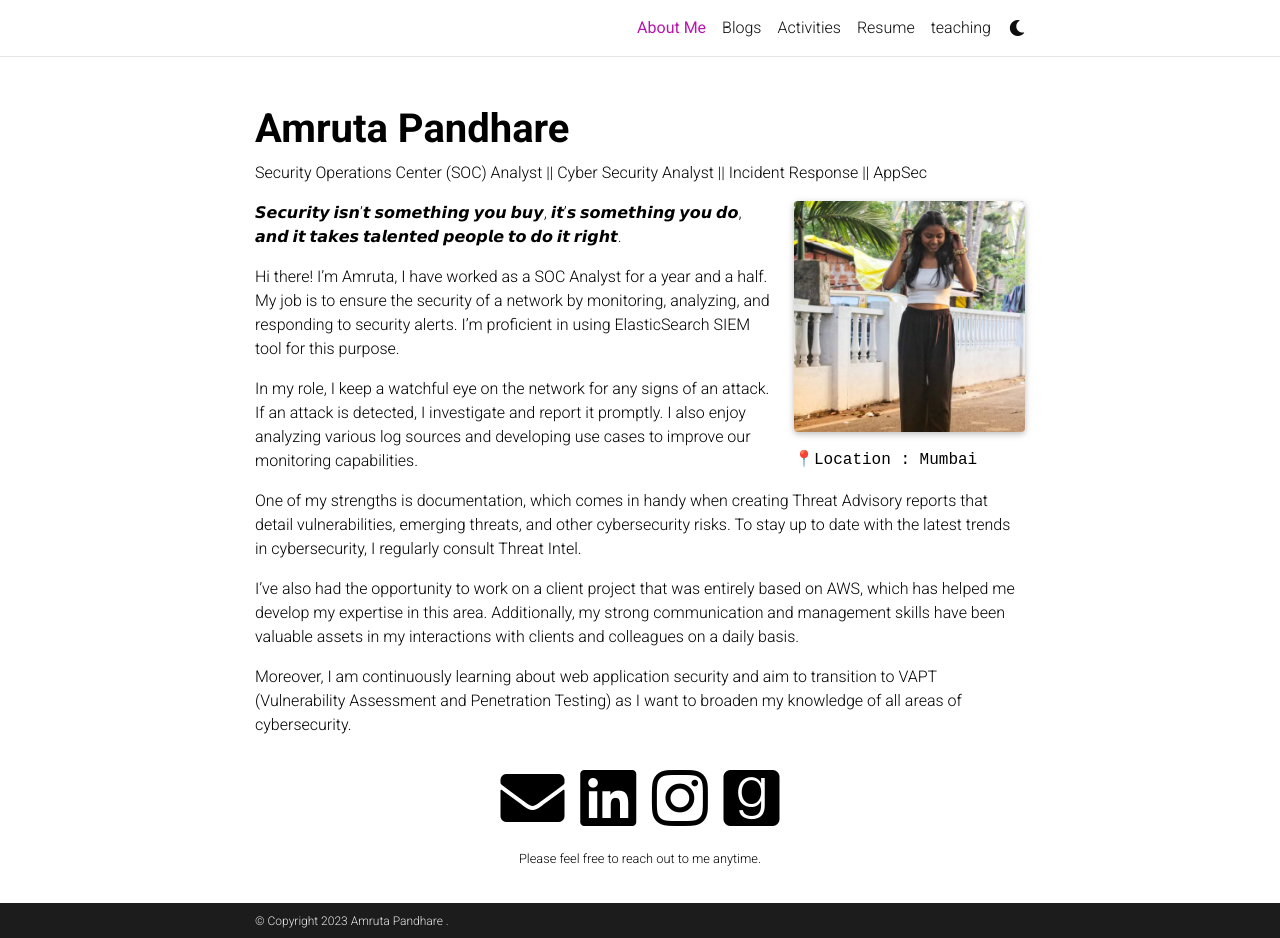
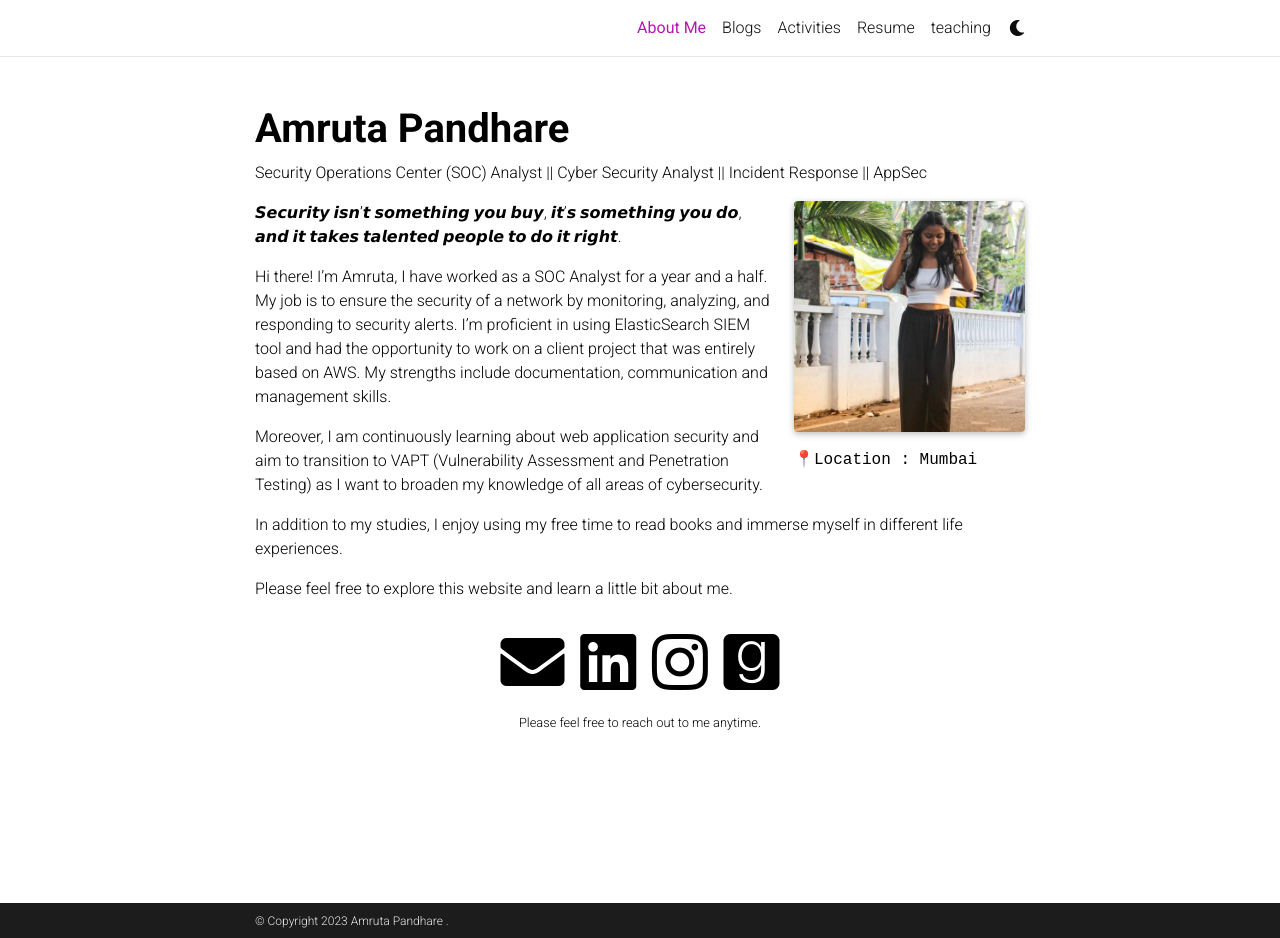
Before and after one commit to AmrutaPandhare/AmrutaPandhare.github.io, a Jekyll site: the page built from _pages/about.md, in a window 1280 px wide and 938 px high. Built offline with Jekyll 4.4.1, drawn with Linux system fonts in a browser that asks for light colours; full-size pictures stand in for the smaller copies a plugin makes; comment, search, counter and statistics services are not loaded; a style sheet for code colours, icons or effects is not loaded.

Commit message:
Update about.md

```diff
--- a/_pages/about.md
+++ b/_pages/about.md
@@ -18,12 +18,10 @@ social: true  # includes social icons at the bottom of the page
 
 𝙎𝙚𝙘𝙪𝙧𝙞𝙩𝙮 𝙞𝙨𝙣’𝙩 𝙨𝙤𝙢𝙚𝙩𝙝𝙞𝙣𝙜 𝙮𝙤𝙪 𝙗𝙪𝙮, 𝙞𝙩’𝙨 𝙨𝙤𝙢𝙚𝙩𝙝𝙞𝙣𝙜 𝙮𝙤𝙪 𝙙𝙤, 𝙖𝙣𝙙 𝙞𝙩 𝙩𝙖𝙠𝙚𝙨 𝙩𝙖𝙡𝙚𝙣𝙩𝙚𝙙 𝙥𝙚𝙤𝙥𝙡𝙚 𝙩𝙤 𝙙𝙤 𝙞𝙩 𝙧𝙞𝙜𝙝𝙩.
 
-Hi there! I'm Amruta, I have worked as a SOC Analyst for a year and a half. My job is to ensure the security of a network by monitoring, analyzing, and responding to security alerts. I'm proficient in using ElasticSearch SIEM tool for this purpose.
-
-In my role, I keep a watchful eye on the network for any signs of an attack. If an attack is detected, I investigate and report it promptly. I also enjoy analyzing various log sources and developing use cases to improve our monitoring capabilities.
-
-One of my strengths is documentation, which comes in handy when creating Threat Advisory reports that detail vulnerabilities, emerging threats, and other cybersecurity risks. To stay up to date with the latest trends in cybersecurity, I regularly consult Threat Intel.
-
-I've also had the opportunity to work on a client project that was entirely based on AWS, which has helped me develop my expertise in this area. Additionally, my strong communication and management skills have been valuable assets in my interactions with clients and colleagues on a daily basis.
+Hi there! I'm Amruta, I have worked as a SOC Analyst for a year and a half. My job is to ensure the security of a network by monitoring, analyzing, and responding to security alerts. I'm proficient in using ElasticSearch SIEM tool and had the opportunity to work on a client project that was entirely based on AWS. My strengths include documentation, communication and management skills.
 
 Moreover, I am continuously learning about web application security and aim to transition to VAPT (Vulnerability Assessment and Penetration Testing) as I want to broaden my knowledge of all areas of cybersecurity.
+
+In addition to my studies, I enjoy using my free time to read books and immerse myself in different life experiences.
+
+Please feel free to explore this website and learn a little bit about me.
```
